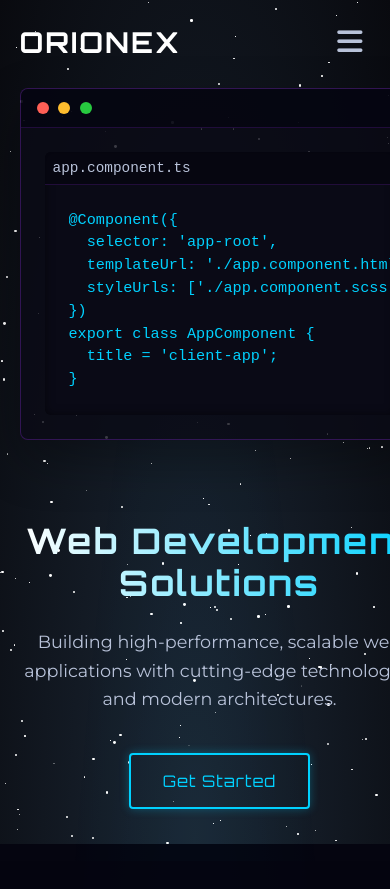
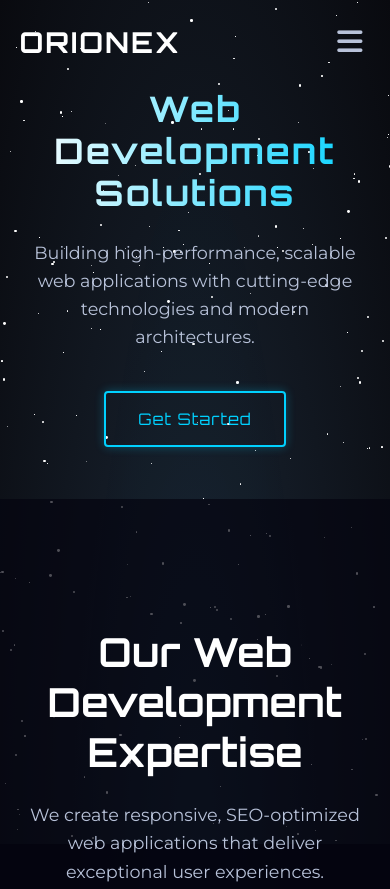
Before and after one commit to bsse23094/orionex, a plain HTML site: page web-development.html in a window 390 px wide. Shown: the top 889 px of the page. Drawn offline with nearby package versions, Linux system fonts and the light colour scheme.

Commit message:
no code editor

```diff
--- a/css/web-development.css
+++ b/css/web-development.css
@@ -480,6 +480,7 @@
   .hero-visual {
     order: 1;
     margin-bottom: 2rem;
+    display: none; /* Hide the visual/code editor on mobile */
   }
 
   .service-hero .hero-text h1 {
@@ -491,15 +492,11 @@
   }
 
   .web-visualization {
-    perspective: none;
-    animation: none;
+    display: none; /* Ensure code editor is hidden */
   }
 
   .browser-window {
-    transform: none !important;
-    width: 100% !important;
-    max-width: 400px;
-    margin: 0 auto;
+    display: none; /* Ensure code editor is hidden */
   }
 
   .features-grid {
@@ -521,17 +518,6 @@
   .tech-item:hover {
     transform: none !important;
     box-shadow: 0 5px 15px rgba(0, 209, 255, 0.2);
-  }
-
-  /* Code editor adjustments for mobile */
-  .editor-content pre {
-    font-size: 0.8rem;
-    white-space: pre;
-    width: max-content;
-  }
-
-  .editor-header {
-    padding: 0.5rem;
   }
 }
 
```
